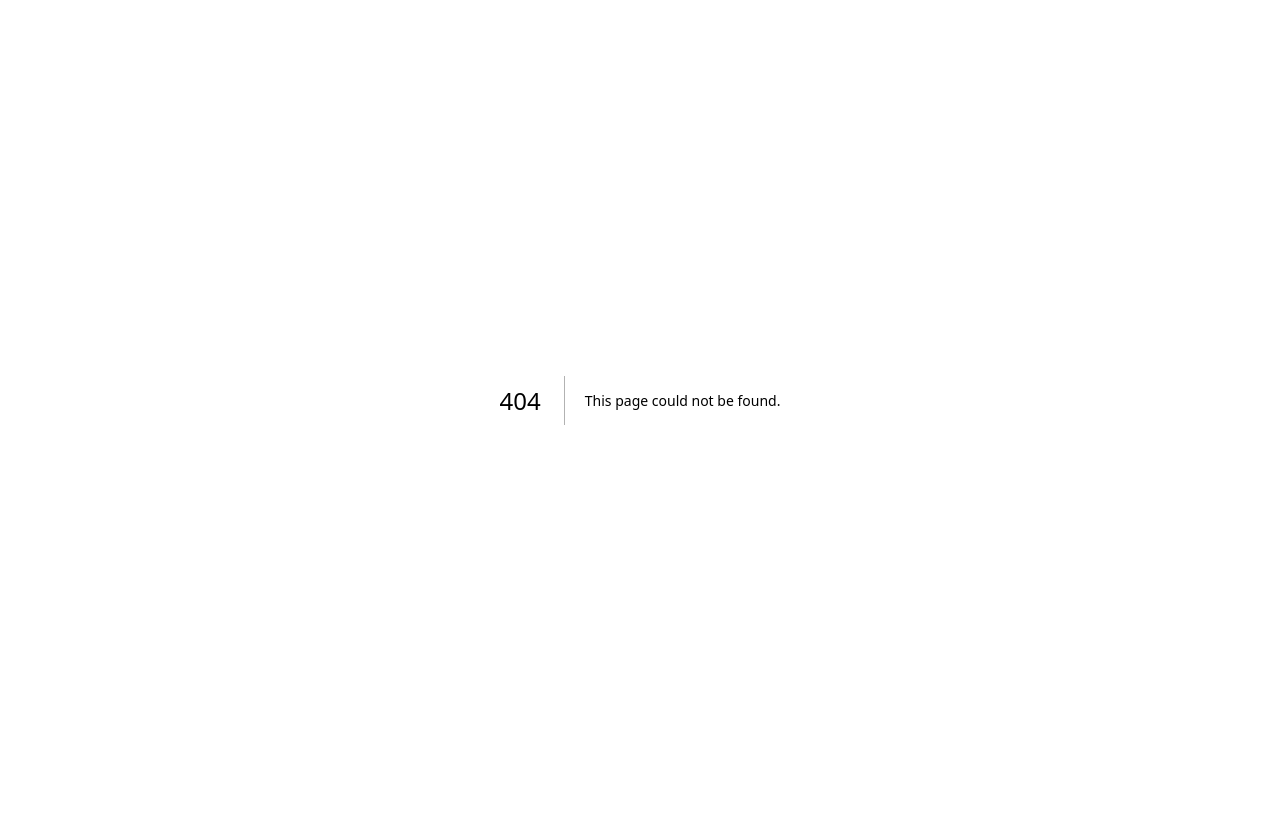
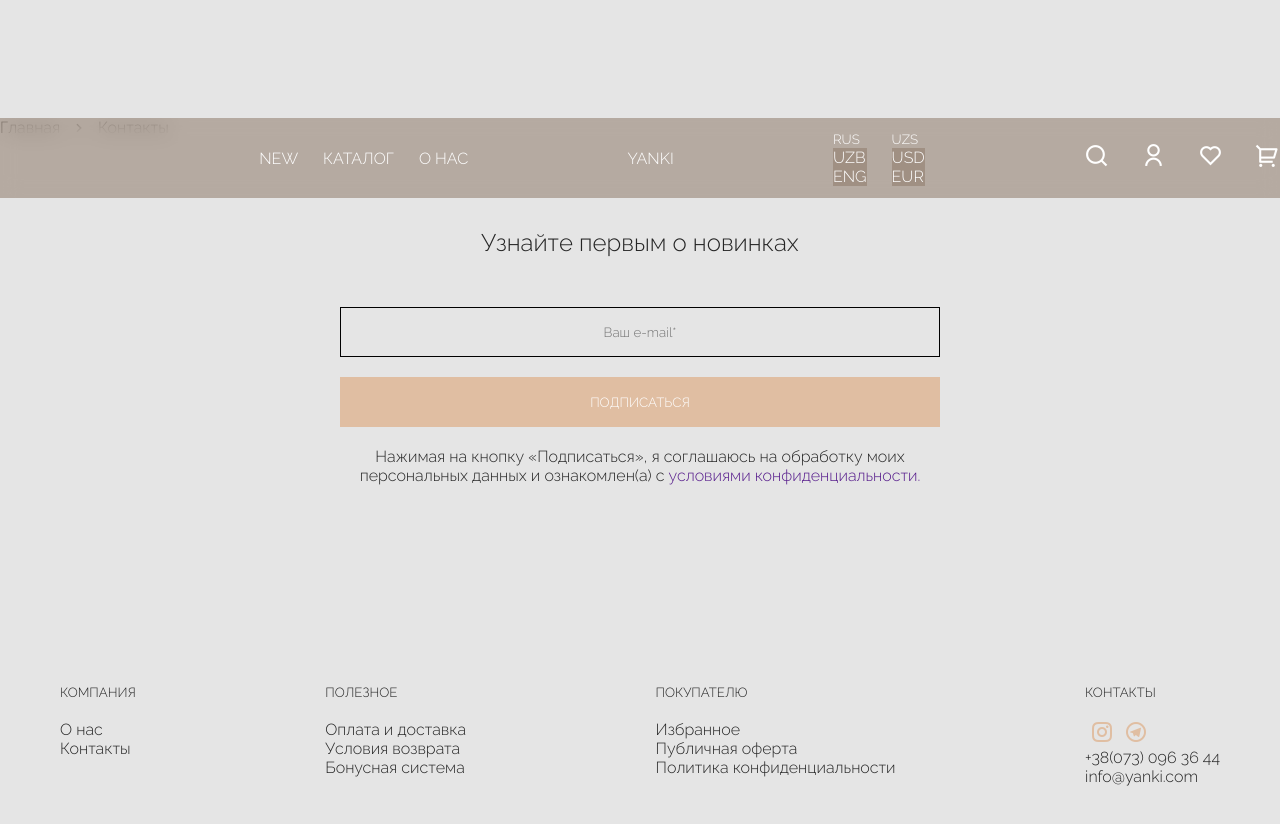
Before and after one commit to sxnpaii/yanki-shop, a Next.js app: page /contacts in a window 1280 px wide. Before the commit this address had no page. Shown: the top 824 px of the page. Before the commit the page ends 800 px from the top, so only its background shows below. Built offline with nearby package versions, Linux system fonts and the light colour scheme.

Commit message:
created 404 and contacts page

```diff
--- a/components/Footer.js
+++ b/components/Footer.js
@@ -1,3 +1,5 @@
+import Link from 'next/link';
+
 import FooterStyles from '../styles/forComponents/FooterStyles.module.scss';
 
 const Footer = () => {
@@ -7,7 +9,7 @@ const Footer = () => {
                 <ul>
                     <h5>КОМПАНИЯ</h5>
                     <li><a href="">О нас</a></li>
-                    <li><a href="">Контакты</a></li>
+                    <li><Link href="/contacts">Контакты</Link></li>
                 </ul>
                 <ul>
                     <h5>ПОЛЕЗНОЕ</h5>
@@ -35,4 +37,4 @@ const Footer = () => {
     )
 }
 
-export default Footer
+export default Footer;
--- a/components/Header.js
+++ b/components/Header.js
@@ -6,7 +6,7 @@ const Header = () => {
     return (
         <section className={HeaderStyles.innerHeader} >
 
-            <Link href="/MenuBar"   className={HeaderStyles.menu}
+            <Link href="/MenuBar" className={HeaderStyles.menu}
             >
                 <svg width="34" height="24" viewBox="0 0 34 24" fill="none" xmlns="http://www.w3.org/2000/svg">
                     <rect width="34" height="4" fill="white" />
@@ -16,9 +16,9 @@ const Header = () => {
             </Link>
             <ul className={HeaderStyles.navg}>
                 <li>
-                    <a href="">
+                    <Link href="/catalog">
                         NEW
-                    </a>
+                    </Link>
                 </li>
                 <li>
                     <Link href="/catalog">
@@ -63,18 +63,18 @@ const Header = () => {
                 </div>
             </div>
             <div className={HeaderStyles.icons}>
-                <a href="">
+                <Link href="">
                     <i className="ri-search-line"></i>
-                </a>
-                <a href="">
+                </Link>
+                <Link href="">
                     <i className="ri-user-line"></i>
-                </a>
-                <a href="">
+                </Link>
+                <Link href="/favorites">
                     <i className="ri-heart-line"></i>
-                </a>
-                <a href="">
+                </Link>
+                <Link href="Cart">
                     <i class="ri-shopping-cart-2-line"></i>
-                </a>
+                </Link>
             </div>
         </section>
     )
--- a/pages/catalog/[id].js
+++ b/pages/catalog/[id].js
@@ -19,11 +19,10 @@ export const getStaticPaths = async () => {
         id: toString(id)
       }
     }
-  )
-  )
+  ))
   return {
     paths,
-    fallback: "blocking"
+    fallback: "blocking",
   }
 }
 export const getStaticProps = async ({ params }) => {
--- /dev/null
+++ b/pages/contacts.js
@@ -0,0 +1,56 @@
+import Link from "next/link"
+// components
+import Header from "../components/Header"
+import Footer from "../components/Footer"
+import Pagination from "../components/Pagination"
+// sections
+import PushNotifs from "../sections/HomePage/PushNotifs"
+import ContactsStyles from "../styles/forPages/ContactsPage/Contacts.module.scss"
+
+export default function contacts() {
+    return (
+        <main className={ContactsStyles.ContactsPage}>
+            <section>
+                <div className="container-fluid">
+                    <div className="row">
+                        <Header />
+                    </div>
+                </div>
+            </section>
+            <section>
+                <div className="container">
+                    <div className="row">
+                        <Pagination>
+                            <i className="ri ri-arrow-right-s-line"></i>
+                            <Link href="/contacts">
+                                Контакты
+                            </Link>
+                        </Pagination>
+                    </div>
+                </div>
+            </section>
+            <section>
+                <div className="container">
+                    <div className="row">
+
+                    </div>
+                </div>
+            </section>
+
+            <section>
+                <div className="container">
+                    <div className="row">
+                        <PushNotifs />
+                    </div>
+                </div>
+            </section>
+            <section>
+                <div className="container-fluid">
+                    <div className="row">
+                        <Footer />
+                    </div>
+                </div>
+            </section>
+        </main>
+    )
+}
--- a/styles/forComponents/FooterStyles.module.scss
+++ b/styles/forComponents/FooterStyles.module.scss
@@ -8,7 +8,7 @@ section.innerFooter {
         @include scndGlobals.flexbox($a-i: flex-start, $j-c: space-between);
         gap: 40px;
         max-width: 1160px;
-        margin: auto auto 75px auto;
+        margin: auto auto 55px auto;
 
         @media(max-width:780px) {
             width: 75%;
--- /dev/null
+++ b/styles/forPages/ContactsPage/Contacts.module.scss
@@ -0,0 +1 @@
+@use "../../scndGlobals";
```
Also changed, not shown: pages/404.js (added, +46 -0 lines), styles/forPages/404Page/404Page.module.scss (added, +35 -0 lines).
